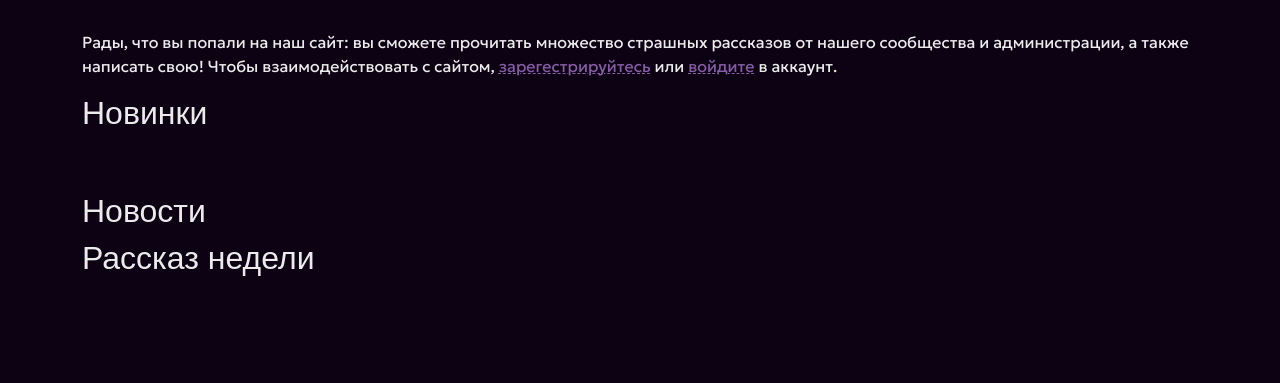
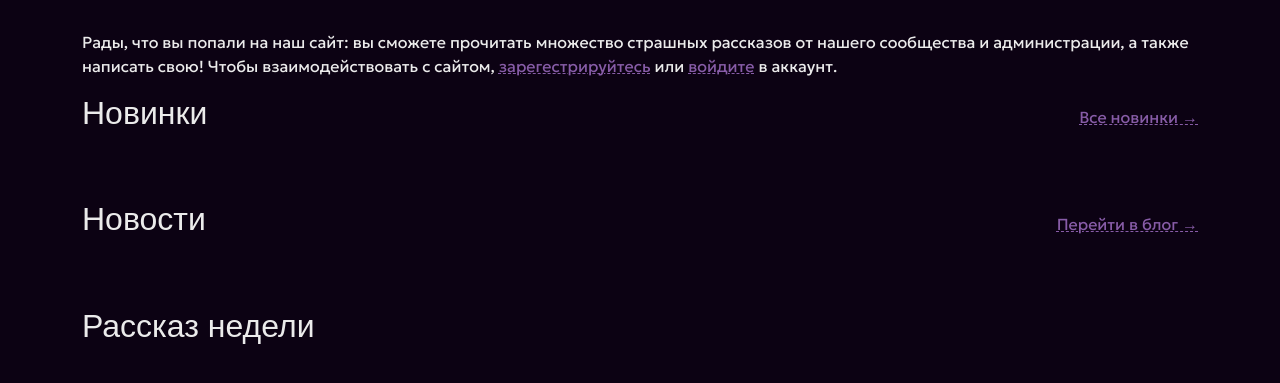
Before and after one commit to gh0sthck/django-horror, a Django app: page / in a window 1280 px wide. Shown: the part 90-473 px from the top of the page. Run offline with Django 5.2, Linux system fonts and the light colour scheme; data that the repository does not hold is empty; some libraries are stand-ins or nearby versions; some web fonts are replaced.

Commit message:
fixes; styles update

```diff
--- a/static/main.css
+++ b/static/main.css
@@ -114,6 +114,12 @@ header {
 
 /* MAIN */
 
+.main__stories_new_stories-header, .man__stories_news-header {
+  display: flex;
+  justify-content: space-between;
+  align-items: center;
+}
+
 .post {
     text-decoration: none;
 }
@@ -121,6 +127,15 @@ header {
 .main__stories_new_stories-stories {
   margin-bottom: 30px;
   margin-top: 30px;
+}
+
+
+
+
+
+.main__stories_news-news {
+  margin-top: 30px;
+  margin-bottom: 30px;
 }
 
 .story {
@@ -134,16 +149,31 @@ header {
 
 }
 
+.new {
+    text-decoration: none;
+    display: flex;
+    flex-direction: column;
+    width: 210px;
+    margin-right: 10px;
+    background-color: #201924;
+    border-radius: 10px;
+}
 
-.story:hover {
-transition: all .5s ease 0s;
-position: relative;
-bottom: 20px;
+
+.story:hover, .new:hover {
+  transition: all .5s ease 0s;
+  position: relative;
+  bottom: 20px;
   background-color: rgba(223, 218, 226, 0.8);
 }
 
+
 .story:hover * {
   color: rgba(24, 17, 29, 0.8);
+}
+
+.new:hover * {
+    color: rgba(24, 17, 29, 0.8);
 }
 
 .story img {
@@ -154,12 +184,9 @@ bottom: 20px;
 
 .story__body {
   padding: 15px;
-
-
 }
 
 .story p {
-
   white-space: initial;
   overflow-wrap: break-word;
 }
@@ -167,6 +194,8 @@ bottom: 20px;
 .story h3 {
   font-weight: 500;
 }
+
+
 
 /* PAGINATION */
 
--- a/templates/posts/main.html
+++ b/templates/posts/main.html
@@ -16,14 +16,25 @@
     {% endif %}
 
     <div class="main__stories_new_stories">
-        <h2>Новинки</h2>
+        <div class="main__stories_new_stories-header">
+            <div class="header__title">
+                <h2>Новинки</h2>
+                {% comment %} <h2 style="display: block; height: 100%">Новинки</h2> {% endcomment %}
+            </div>
+
+            <div style="text-align: end;width: 100%;" class="header__link">
+                <a href="{% url "read" %}">Все новинки →</a>
+            </div>
+            {% comment %} <a style="display: block; width: 100%; text-align: end;" href="{% url "read" %}">Все новинки →</a> {% endcomment %}
+        </div>
+
         <div class="main__stories_new_stories-stories row">
 
             {% for story in stories %}
                 <a
                     href="{% url "specific_post" story.slug %}"
                     class="main__stories_new_stories-story story col">
-                        <img class="row" src="#" alt="Image here">
+                    <img class="row" src="#" alt="Image here">
 
                     <div class="story__body row">
                         <h3>{{ story.title }}</h3>
@@ -35,15 +46,29 @@
     </div>
 
     <div class="main__stories_news">
-        <h2>Новости</h2>
+        <div
+            class="man__stories_news-header">
 
-        <div class="main__stories_news-news">
-            {% for story in news %}
-                <a  style="display: block;"
-                    href="{% url "specific_post" story.slug %}"
-                    class="main__stories_news-new new">
-                    <h3>{{ story.title }}</h3>
-                    <p>{{ story.description}}</p>
+            <div class="header__title">
+                <h2 style="display: block; width: 100%;">Новости</h2>
+            </div>
+
+            <div style="text-align: end;width: 100%;" class="header__link">
+               <a href="{% url "blog" %}">Перейти в блог →</a>
+            </div>
+
+        </div>
+
+        <div class="main__stories_news-news row">
+            {% for post in news %}
+                <a
+                    href="{% url "specific_note" post.slug %}"
+                    class="main__stories_news-new new col">
+                    <img class="row" src="#" alt="Image here">
+
+                    <div class="story__body row">
+                        <h3>{{ post.title }}</h3>
+                    </div>
                 </a>
             {% endfor %}
         </div>
```
